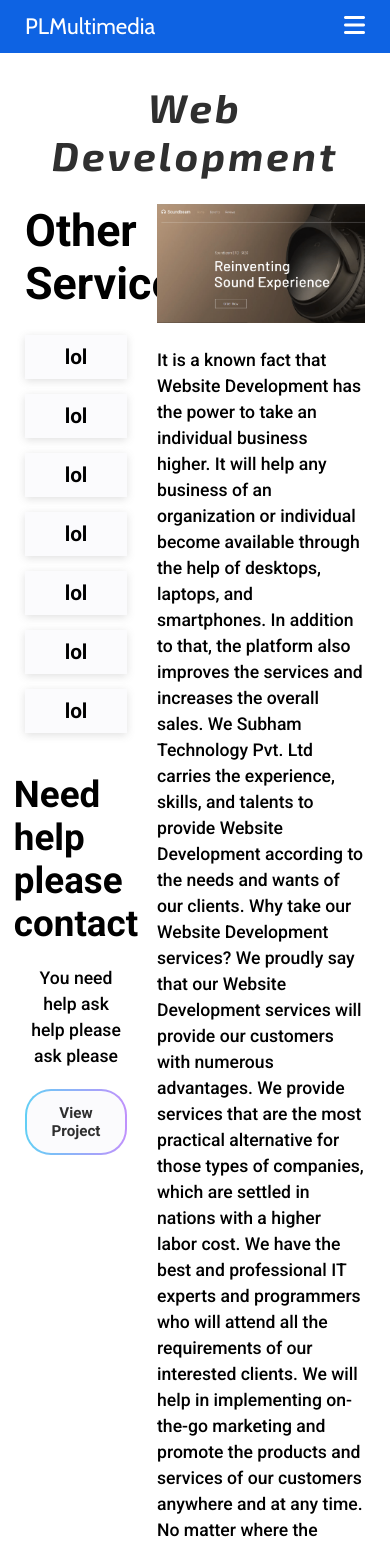
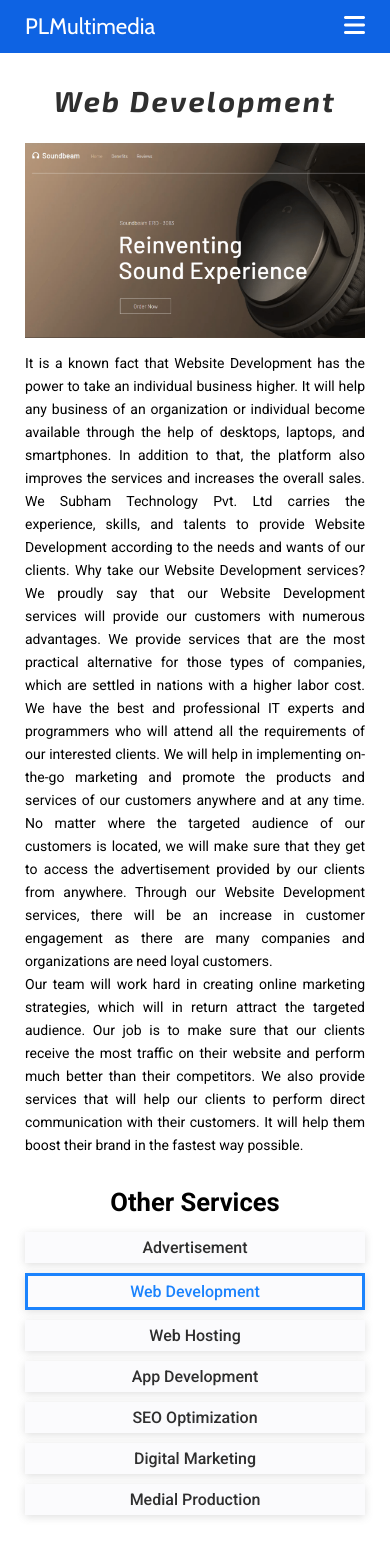
Before and after one commit to SDhakZ/PLMultimedia-Website, a React (Create React App) app: page /individualService in a window 390 px wide. Shown: the top 1546 px of the page. Built offline with nearby package versions, Linux system fonts and the light colour scheme.

Commit message:
"Individual service page  responsiveness"

```diff
--- a/src/components/CSSmodules/MainHeadingCSS.module.css
+++ b/src/components/CSSmodules/MainHeadingCSS.module.css
@@ -1,6 +1,6 @@
 :root {
   --fs-xl: 4.5rem; /* main heading size */
-  --mb-xl: 90px; /*margin bottom of main heading*/
+  --mb-xl: 80px; /*margin bottom of main heading*/
 }
 
 .mainHeading {
--- a/src/components/CSSmodules/individualService.module.css
+++ b/src/components/CSSmodules/individualService.module.css
@@ -1,3 +1,12 @@
+:root {
+  --fs-IS-h1: 2.8rem; /* heading font size for other Services*/
+  --fs-IS-h2: 2.3rem; /* heading font size for need help*/
+  --fs-IS-p: 1.1rem; /* paragraph font size*/
+  --fs-IS-nl: 1.2rem; /* navlinks font size*/
+  --fs-IS-bt: 1.2rem; /* button font size */
+  --lh-IS-p: 30px; /* paragraph line height */
+}
+
 .indService-container {
   padding: var(--pd-c);
 }
@@ -31,16 +40,17 @@
 
 .indService-otherServices {
   font-family: "Roboto";
-  font-size: 2.8rem;
+  font-size: var(--fs-IS-h1);
   margin-bottom: 25px;
+  text-align: center;
 }
 
 .indService-contactButton {
   border-radius: 26px;
   font-family: "Roboto";
-  font-size: var(--fs-S-bt);
+  font-size: var(--fs-IS-bt);
   font-weight: 600;
-  padding: 13px 25px;
+  padding: 13px 35px;
   color: #2f2f2f;
   border: solid 2px transparent;
   background-image: linear-gradient(
@@ -72,12 +82,18 @@
 .indService-link {
   text-decoration: none;
   font-family: "Roboto";
-  font-weight: 600;
-  font-size: 1.3rem;
+  font-weight: 500;
+  color: #2f2f2f;
+  font-size: var(--fs-IS-nl);
   text-align: center;
   background-color: #fbfbfd;
   box-shadow: rgba(99, 99, 99, 0.2) 0px 2px 8px 0px;
   padding: 10px;
+}
+
+.active {
+  border: 3px solid #1b83fd;
+  color: #1b83fd;
 }
 
 .indService-link:not(:last-child) {
@@ -94,25 +110,199 @@
 .indService-needHelp {
   font-family: "Roboto";
   font-weight: 700;
-  font-size: 2.3rem;
-  margin-bottom: 20px;
+  font-size: var(--fs-IS-h2);
+  margin-bottom: 10px;
   margin-top: 40px;
 }
 
 .indService-contactpara {
   font-family: "Roboto";
   font-weight: 500;
-  font-size: 1.1rem;
+  font-size: var(--fs-IS-p);
   margin-bottom: 20px;
   max-width: 300px;
   text-align: center;
-  line-height: 26px;
+  line-height: var(--lh-IS-p);
 }
 
 .indService-para {
   font-family: "Roboto";
-  font-weight: 500;
-  font-size: 1.1rem;
+  font-weight: 400;
+  font-size: var(--fs-IS-p);
   margin-top: 20px;
-  line-height: 26px;
+  line-height: var(--lh-IS-p);
+  text-align: justify;
 }
+
+@media all and (max-width: 1400px) {
+  :root {
+    --fs-IS-h1: 2.4rem; /* heading font size for other Services*/
+    --fs-IS-h2: 2rem; /* heading font size for need help*/
+    --fs-IS-p: 1.1rem; /* paragraph font size*/
+    --fs-IS-nl: 1.1rem; /* navlinks font size*/
+    --fs-IS-bt: 1.1rem; /* button font size */
+    --lh-IS-p: 28px; /* paragraph line height */
+  }
+}
+
+@media all and (max-width: 1200px) {
+  :root {
+    --fs-IS-h1: 2.3rem; /* heading font size for other Services*/
+    --fs-IS-h2: 1.9rem; /* heading font size for need help*/
+    --fs-IS-p: 1.05rem; /* paragraph font size*/
+    --fs-IS-nl: 1.05rem; /* navlinks font size*/
+    --fs-IS-bt: 1rem; /* button font size */
+    --lh-IS-p: 27px; /* paragraph line height */
+  }
+}
+
+@media all and (max-width: 960px) {
+  :root {
+    --fs-IS-h1: 1.8rem; /* heading font size for other Services*/
+    --fs-IS-h2: 1.4rem; /* heading font size for need help*/
+    --fs-IS-p: 1rem; /* paragraph font size*/
+    --fs-IS-nl: 1rem; /* navlinks font size*/
+    --fs-IS-bt: 1rem; /* button font size */
+    --lh-IS-p: 27px; /* paragraph line height */
+  }
+  .indService-link {
+    font-weight: 500;
+    padding: 6px;
+  }
+  .indService-link:not(:last-child) {
+    margin-bottom: 10px;
+  }
+
+  .indService-lft {
+    width: 35%;
+  }
+
+  .indService-rt {
+    width: 60%;
+  }
+  .indService-otherServices {
+    margin-bottom: 20px;
+  }
+
+  .indService-contactpara {
+    font-family: "Roboto";
+    font-weight: 500;
+    font-size: var(--fs-IS-p);
+    margin-bottom: 20px;
+    max-width: 300px;
+    text-align: center;
+    line-height: var(--lh-IS-p);
+  }
+
+  .indService-para {
+    margin-top: 10px;
+  }
+  .indService-needHelp {
+    margin-bottom: 5px;
+    margin-top: 25px;
+  }
+
+  .indService-contactpara {
+    font-weight: 400;
+    max-width: 250px;
+    margin-bottom: 20px;
+    line-height: 25px;
+  }
+  .indService-contactButton {
+    border-radius: 26px;
+    padding: 9px 20px;
+  }
+}
+@media all and (max-width: 600px) {
+  :root {
+    --fs-IS-h1: 2.2rem; /* heading font size for other Services*/
+    --fs-IS-h2: 1.7rem; /* heading font size for need help*/
+    --fs-IS-p: 1rem; /* paragraph font size*/
+    --fs-IS-nl: 1.05rem; /* navlinks font size*/
+    --fs-IS-bt: 1rem; /* button font size */
+    --lh-IS-p: 25px; /* paragraph line height */
+  }
+
+  .indService-flexbox {
+    display: flex;
+    justify-content: center;
+    align-items: center;
+    gap: 30px 0px;
+    flex-direction: column-reverse;
+  }
+  .indService-link {
+    font-weight: 600;
+    padding: 10px;
+  }
+
+  .indService-lft {
+    width: 100%;
+  }
+  .indService-rt {
+    width: 100%;
+  }
+  .indService-otherServices {
+    margin-bottom: 15px;
+  }
+
+  .indService-para {
+    margin-top: 10px;
+  }
+  .indService-needHelp {
+    margin-top: 30px;
+    margin-bottom: 10px;
+  }
+
+  .indService-contactpara {
+    max-width: 300px;
+    margin-bottom: 15px;
+    line-height: 23px;
+  }
+  .indService-contactButton {
+    border-radius: 26px;
+    padding: 10px 30px;
+  }
+}
+
+@media all and (max-width: 400px) {
+  :root {
+    --fs-IS-h1: 1.6rem; /* heading font size for other Services*/
+    --fs-IS-h2: 1.4rem; /* heading font size for need help*/
+    --fs-IS-p: 0.875rem; /* paragraph font size*/
+    --fs-IS-nl: 1rem; /* navlinks font size*/
+    --fs-IS-bt: 0.95rem; /* button font size */
+    --lh-IS-p: 23px; /* paragraph line height */
+  }
+
+  .indService-flexbox {
+    justify-content: center;
+    align-items: center;
+    flex-direction: column-reverse;
+  }
+  .indService-link {
+    font-weight: 500;
+    padding: 6px;
+  }
+
+  .indService-otherServices {
+    margin-bottom: 15px;
+  }
+
+  .indService-para {
+    margin-top: 10px;
+  }
+  .indService-needHelp {
+    margin-top: 30px;
+    margin-bottom: 10px;
+  }
+
+  .indService-contactpara {
+    max-width: 250px;
+    margin-bottom: 13px;
+    line-height: 23px;
+  }
+  .indService-contactButton {
+    border-radius: 26px;
+    padding: 9px 28px;
+  }
+}
--- a/src/components/CSSmodules/portfolio.module.css
+++ b/src/components/CSSmodules/portfolio.module.css
@@ -181,7 +181,7 @@
 @media all and (max-width: 600px) {
   :root {
     --pd-c: 20px 30px 40px; /*container padding*/
-    --fs-xl: 2.5rem; /* main heading size */
+
     --fs-h: 1.5rem; /* heading font size */
     --fs-p: 0.9rem; /* paragraph font size*/
     --fs-bt: 0.85rem; /* button font size */
--- a/src/components/IndividualService.jsx
+++ b/src/components/IndividualService.jsx
@@ -1,6 +1,7 @@
 import React from "react";
 import IndividualServiceCSS from "./CSSmodules/individualService.module.css";
 import MainHeading from "./MainHeading";
+
 function IndividualService() {
   return (
     <div className={IndividualServiceCSS["indService-container"]}>
@@ -11,25 +12,42 @@ function IndividualService() {
             <h1 className={IndividualServiceCSS["indService-otherServices"]}>
               Other Services
             </h1>
-            <a className={IndividualServiceCSS["indService-link"]}>lol</a>
-            <a className={IndividualServiceCSS["indService-link"]}>lol</a>
-            <a className={IndividualServiceCSS["indService-link"]}>lol</a>
-            <a className={IndividualServiceCSS["indService-link"]}>lol</a>
-            <a className={IndividualServiceCSS["indService-link"]}>lol</a>
-            <a className={IndividualServiceCSS["indService-link"]}>lol</a>
-            <a className={IndividualServiceCSS["indService-link"]}>lol</a>
+            <a className={IndividualServiceCSS["indService-link"]}>
+              Advertisement
+            </a>
+            <a
+              className={`${IndividualServiceCSS.active} ${IndividualServiceCSS["indService-link"]}`}
+            >
+              Web Development
+            </a>
+            <a className={IndividualServiceCSS["indService-link"]}>
+              Web Hosting
+            </a>
+            <a className={IndividualServiceCSS["indService-link"]}>
+              App Development
+            </a>
+            <a className={IndividualServiceCSS["indService-link"]}>
+              SEO Optimization
+            </a>
+            <a className={IndividualServiceCSS["indService-link"]}>
+              Digital Marketing
+            </a>
+            <a className={IndividualServiceCSS["indService-link"]}>
+              Medial Production
+            </a>
           </div>
           <div className={IndividualServiceCSS["indService-contact"]}>
-            <h1 className={IndividualServiceCSS["indService-needHelp"]}>
-              Need help please contact
-            </h1>
+            <h2 className={IndividualServiceCSS["indService-needHelp"]}>
+              Need Any Help?
+            </h2>
             <p className={IndividualServiceCSS["indService-contactpara"]}>
-              You need help ask help please ask please
+              We are always ready to help you if you have any problems or
+              enquiries.
             </p>
             <button
               className={IndividualServiceCSS["indService-contactButton"]}
             >
-              View Project
+              Contact Us
             </button>
           </div>
         </div>
@@ -37,37 +55,37 @@ function IndividualService() {
         <div className={IndividualServiceCSS["indService-rt"]}>
           <figure className={IndividualServiceCSS["indService-img"]}>
             <img src={require("../images/soundBeamprj.png")} />
-            <p className={IndividualServiceCSS["indService-para"]}>
-              It is a known fact that Website Development has the power to take
-              an individual business higher. It will help any business of an
-              organization or individual become available through the help of
-              desktops, laptops, and smartphones. In addition to that, the
-              platform also improves the services and increases the overall
-              sales. We Subham Technology Pvt. Ltd carries the experience,
-              skills, and talents to provide Website Development according to
-              the needs and wants of our clients. Why take our Website
-              Development services? We proudly say that our Website Development
-              services will provide our customers with numerous advantages. We
-              provide services that are the most practical alternative for those
-              types of companies, which are settled in nations with a higher
-              labor cost. We have the best and professional IT experts and
-              programmers who will attend all the requirements of our interested
-              clients. We will help in implementing on-the-go marketing and
-              promote the products and services of our customers anywhere and at
-              any time. No matter where the targeted audience of our customers
-              is located, we will make sure that they get to access the
-              advertisement provided by our clients from anywhere. Through our
-              Website Development services, there will be an increase in
-              customer engagement as there are many companies and organizations
-              are need loyal customers. Our team will work hard in creating
-              online marketing strategies, which will in return attract the
-              targeted audience. Our job is to make sure that our clients
-              receive the most traffic on their website and perform much better
-              than their competitors. We also provide services that will help
-              our clients to perform direct communication with their customers.
-              It will help them boost their brand in the fastest way possible.
-            </p>
           </figure>
+          <p className={IndividualServiceCSS["indService-para"]}>
+            It is a known fact that Website Development has the power to take an
+            individual business higher. It will help any business of an
+            organization or individual become available through the help of
+            desktops, laptops, and smartphones. In addition to that, the
+            platform also improves the services and increases the overall sales.
+            We Subham Technology Pvt. Ltd carries the experience, skills, and
+            talents to provide Website Development according to the needs and
+            wants of our clients. Why take our Website Development services? We
+            proudly say that our Website Development services will provide our
+            customers with numerous advantages. We provide services that are the
+            most practical alternative for those types of companies, which are
+            settled in nations with a higher labor cost. We have the best and
+            professional IT experts and programmers who will attend all the
+            requirements of our interested clients. We will help in implementing
+            on-the-go marketing and promote the products and services of our
+            customers anywhere and at any time. No matter where the targeted
+            audience of our customers is located, we will make sure that they
+            get to access the advertisement provided by our clients from
+            anywhere. Through our Website Development services, there will be an
+            increase in customer engagement as there are many companies and
+            organizations are need loyal customers. <br />
+            Our team will work hard in creating online marketing strategies,
+            which will in return attract the targeted audience. Our job is to
+            make sure that our clients receive the most traffic on their website
+            and perform much better than their competitors. We also provide
+            services that will help our clients to perform direct communication
+            with their customers. It will help them boost their brand in the
+            fastest way possible.
+          </p>
         </div>
       </div>
     </div>
```
Also changed, not shown: 1 other file (tests, documents, lock files or other folders).
